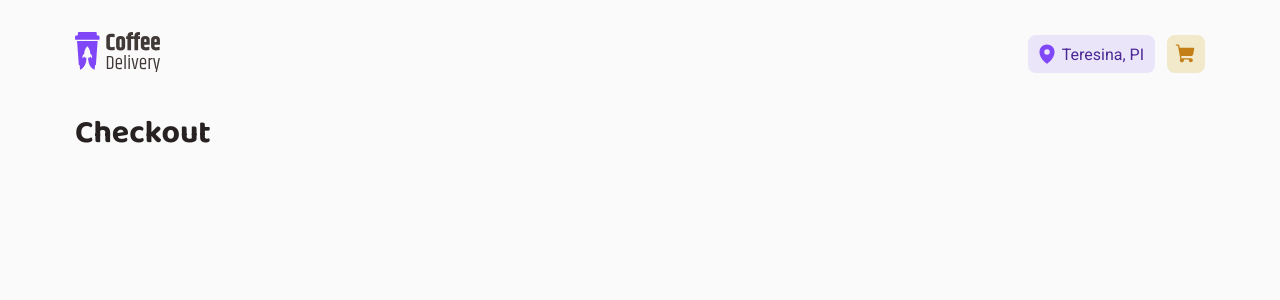
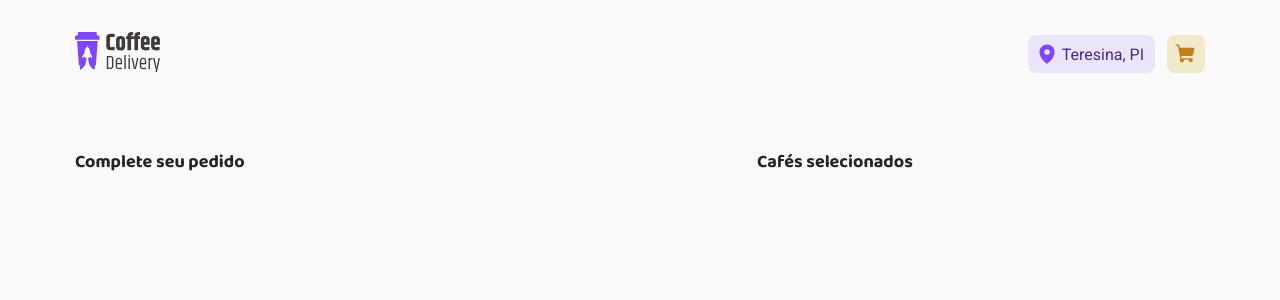
Before and after one commit to davipess93/coffe-delivery, a React (Vite) app: page /checkout in a window 1280 px wide. Shown: the top 300 px of the page. Built offline with nearby package versions, Linux system fonts and the light colour scheme.

Commit message:
Iniciando a página checkout

```diff
--- a/src/pages/Checkout/index.tsx
+++ b/src/pages/Checkout/index.tsx
@@ -1,3 +1,14 @@
+import { CheckoutContainer, CheckoutTitle } from './styles'
+
 export function Checkout() {
-  return <h1>Checkout</h1>
+  return (
+    <CheckoutContainer>
+      <div>
+        <CheckoutTitle>Complete seu pedido</CheckoutTitle>
+      </div>
+      <div>
+        <CheckoutTitle>Cafés selecionados</CheckoutTitle>
+      </div>
+    </CheckoutContainer>
+  )
 }
--- /dev/null
+++ b/src/pages/Checkout/styles.ts
@@ -0,0 +1,12 @@
+import styled from 'styled-components'
+
+export const CheckoutContainer = styled.div`
+  display: grid;
+  grid-template-columns: 640px 448px;
+  justify-content: space-between;
+  padding-top: 40px;
+`
+
+export const CheckoutTitle = styled.h1`
+  font-size: 18px;
+`
```
